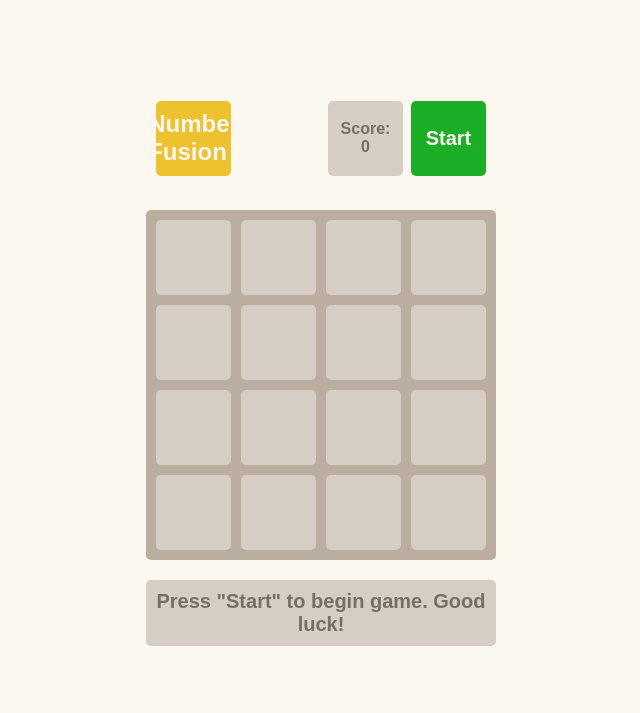
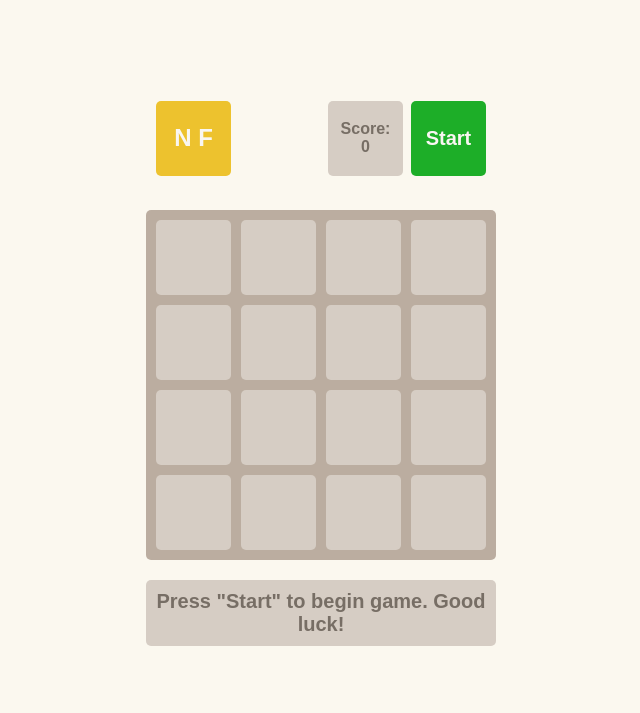
Before and after one commit to Andrii-Medintsev/js_2048-game, a website built with Parcel: page src/index.html in a window 1280 px wide. Shown: the whole page, without its empty margins (319-959 px from the left). Built offline with nearby package versions, Linux system fonts and the light colour scheme.

Commit message:
Update index.html

```diff
--- a/src/index.html
+++ b/src/index.html
@@ -9,7 +9,7 @@
   <body>
     <div class="container">
       <div class="game-header">
-        <h1>Number Fusion</h1>
+        <h1>N F</h1>
         <div class="controls">
           <p class="info">
             Score: <span class="game-score">0</span>
```
